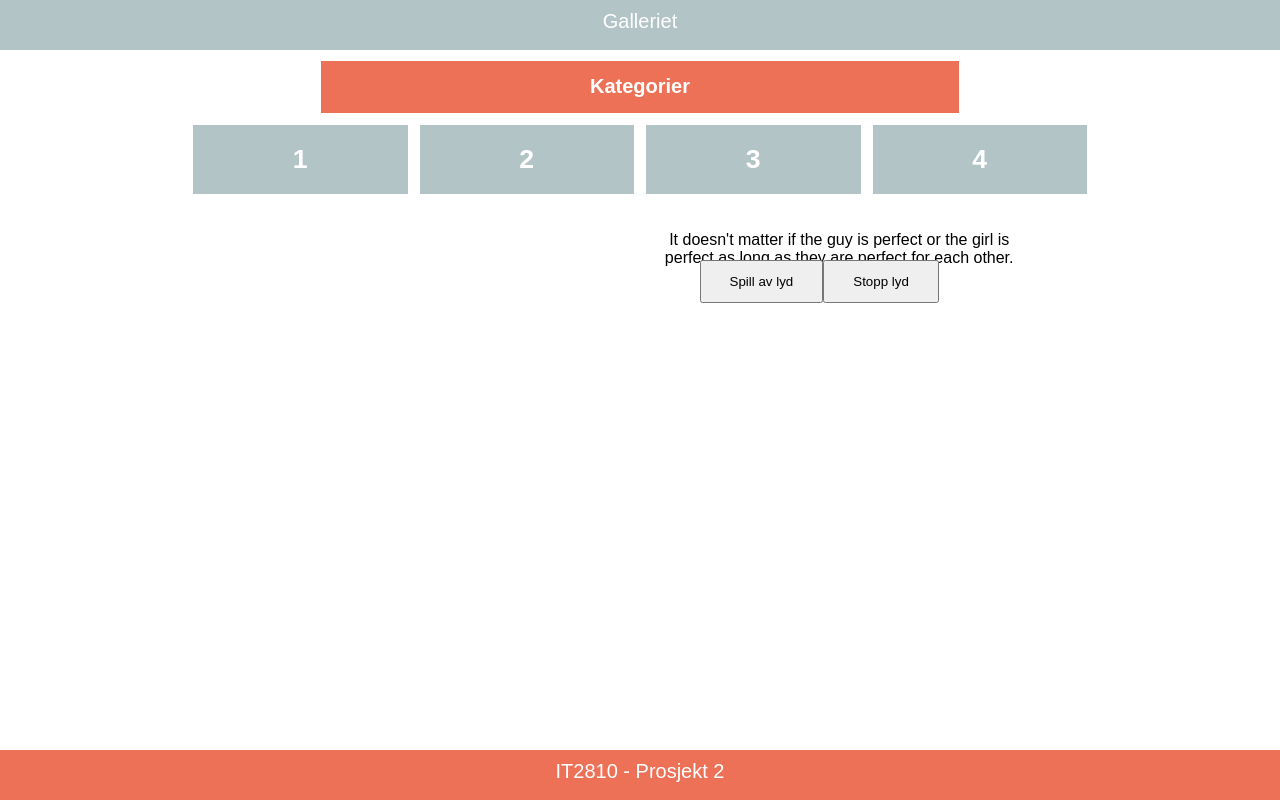
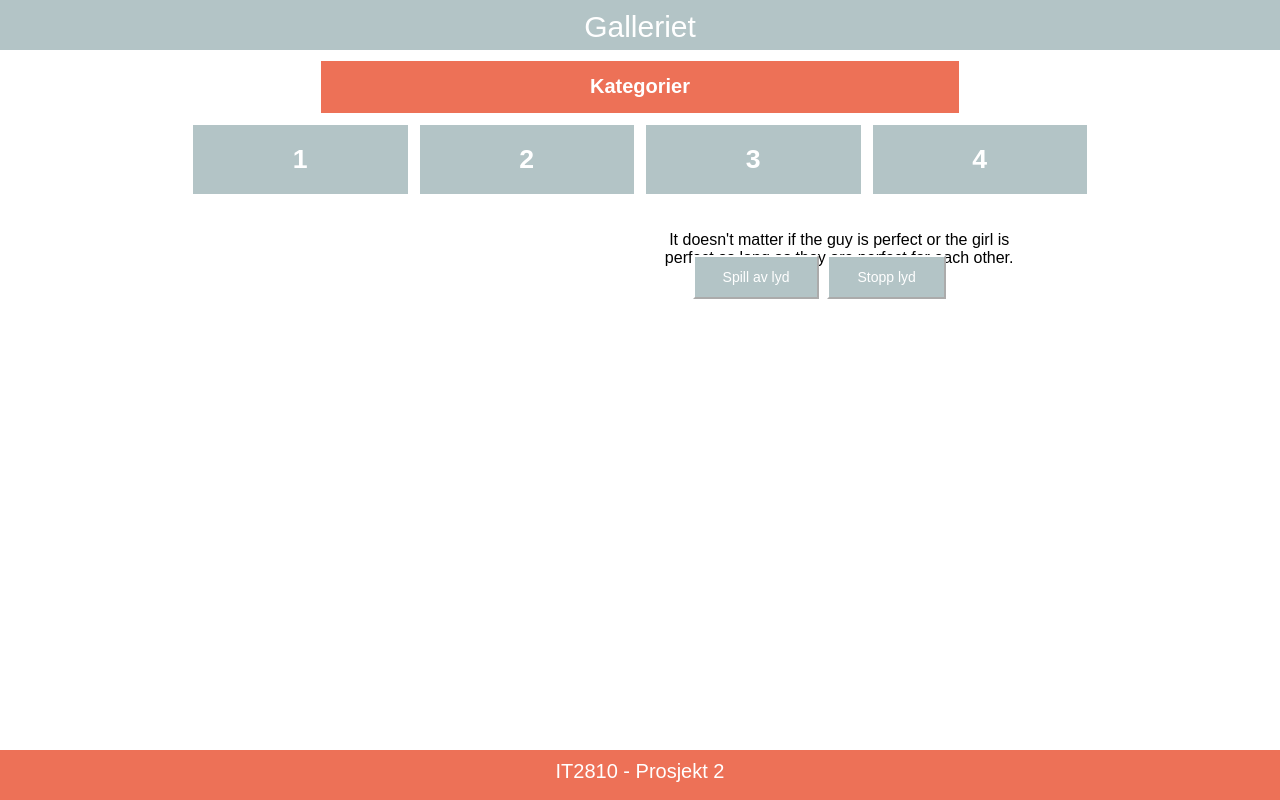
Before and after one commit to IT2810/it2810-webutvikling-h18-prosjekt-2-gruppe--23, a React (Create React App) app in the folder pro2/: page / in a window 1280 px wide. Built offline with nearby package versions, Linux system fonts and the light colour scheme; no server answers.

Commit message:
#14 #23 #16 Endret litt css og lagt inn slik at lyden stopper å spille om man bytter kategori eller tab

```diff
--- a/pro2/src/components/Gallery/Gallery.css
+++ b/pro2/src/components/Gallery/Gallery.css
@@ -14,6 +14,7 @@
     width: 60%;
     margin: auto;
     margin-top: 20px;
+    padding-top: 20px;
  }
 
 .galleryText{
@@ -35,6 +36,7 @@
     align-self: end;
     justify-content: center;
     width: 70%;
+    padding-top: 20px;
 }
 
 @media only screen and (max-width: 1025px) {
--- a/pro2/src/components/Header/Header.css
+++ b/pro2/src/components/Header/Header.css
@@ -6,7 +6,7 @@
 
 .Header > p {
     margin: auto;
-    font-size: 20px;
+    font-size: 30px;
     color: #ffffff;
     padding-top: 10px;
 }
--- a/pro2/src/components/Sound/Sound.css
+++ b/pro2/src/components/Sound/Sound.css
@@ -1,3 +1,13 @@
 .soundBtn{
   padding: 12px 28px;
+  cursor: pointer;
+  background-color: #B3C4C6;
+  color: #ffffff;
+  border-color: #ffffff;
+  margin: 4px;
+  font-size: 14px;
 }
+
+.soundBtn:hover{
+  background-color:rgb(225, 243, 245);
+}
--- a/pro2/src/components/Sound/Sound.js
+++ b/pro2/src/components/Sound/Sound.js
@@ -12,6 +12,13 @@ class Sound extends Component{
         this.playAudio = this.playAudio.bind(this);
         this.onPauseClick = this.onPauseClick.bind(this);
     }
+
+
+  componentWillReceiveProps(nextProps){
+    if(nextProps.tabnr!==this.props.tabnr || nextProps.category!==this.props.category){
+      this.Audio.pause()
+    }
+  }
 
     playAudio() {
       this.Audio.pause()
```
Also changed, not shown: pro2/src/components/Tab/TabStyle.css (line endings or trailing spaces).
